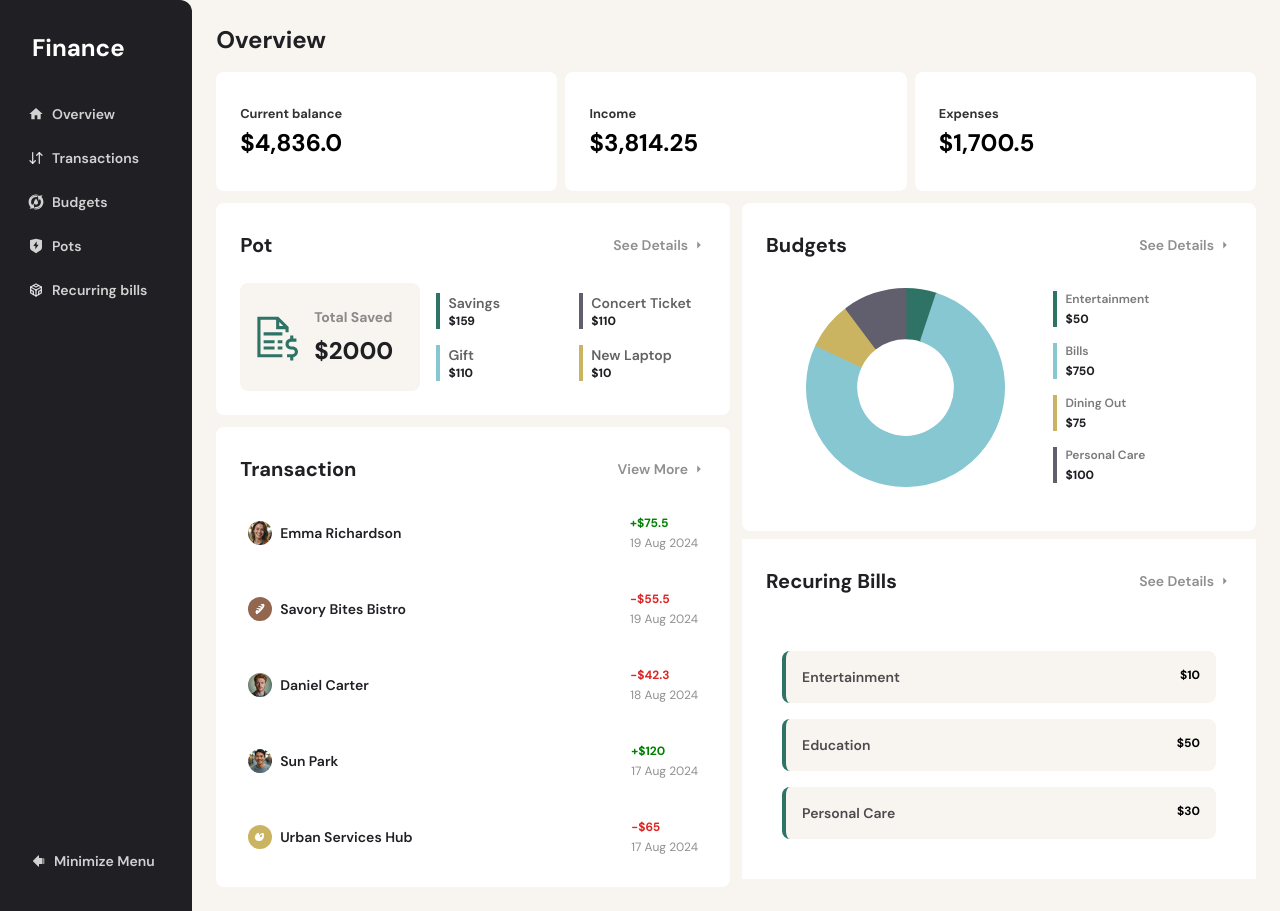
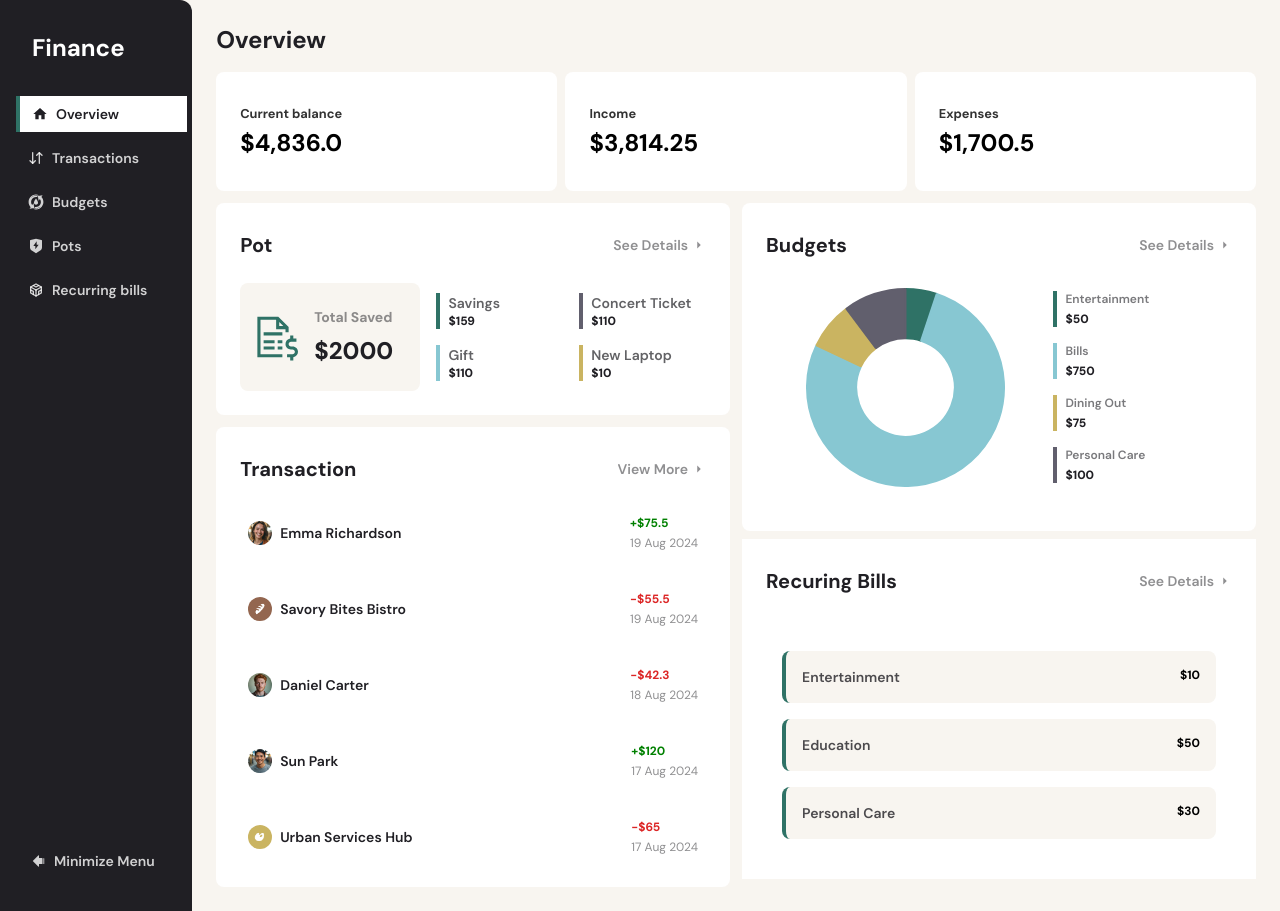
Before and after one commit to SandyAbasman/Personal-finance-app, a React (Vite) app: page / in a window 1280 px wide. Built offline with nearby package versions, Linux system fonts and the light colour scheme.

Commit message:
Added update on sidebar

```diff
--- a/src/component/Sidebar.jsx
+++ b/src/component/Sidebar.jsx
@@ -10,7 +10,7 @@ import { Link, useLocation } from 'react-router-dom'
 function NavLink({ icon, text }) {
   const location = useLocation()
   const { pathname } = location
-  let currentpath = pathname === '/' ? 'Overview' : pathname.substring(1)
+  let currentpath = pathname === '/' ? 'overview' : pathname.substring(1)
   return (
     <div
       className={`${text?.toLowerCase() == currentpath && '  bg-white border-l-4 border-green text-blue'} flex flex-rol gap-2 hover:cursor-pointer justify-start items-center py-2 pr-10 hover:border-l-4 hover:border-green pl-3 font-semibold hover:rounded-tr-md hover:rounded-br-md  hover:bg-white hover:text-blue`}
```
